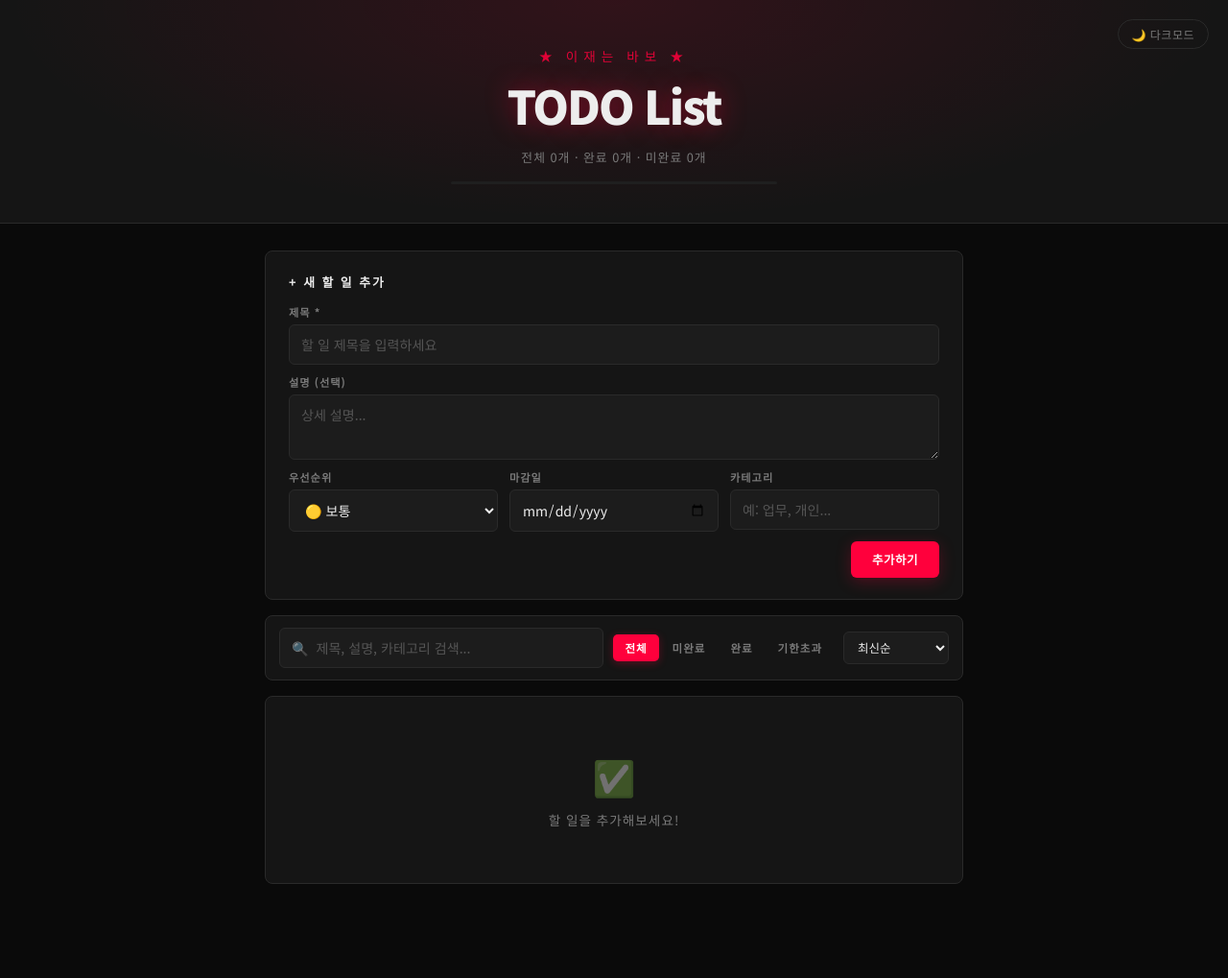
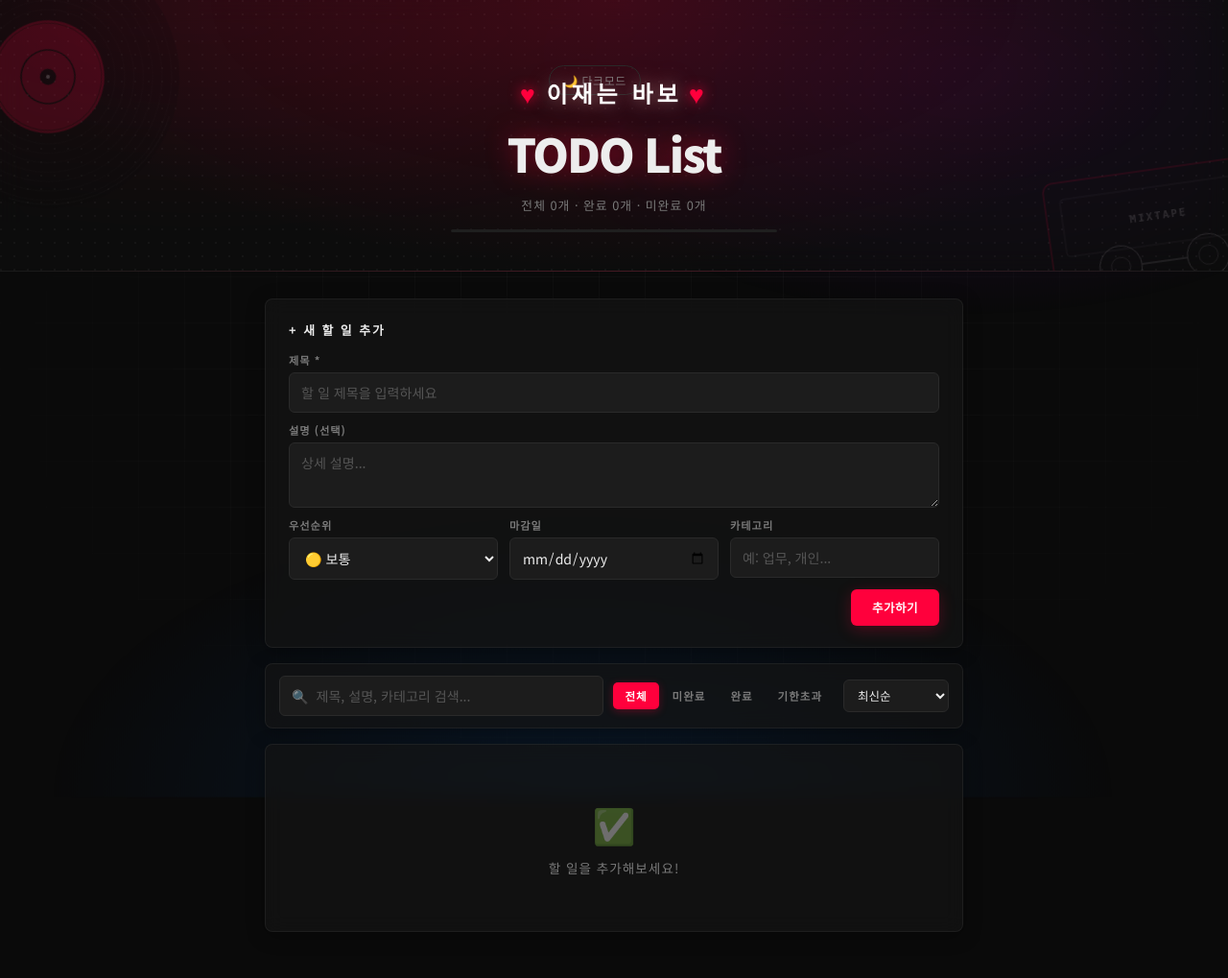
Before and after one commit to hywooga/FastApi-Todos, a FastAPI app: page / in a window 1280 px wide. Shown: the whole page at 96% size. Before the commit the page ends 921 px from the top, so only its background shows below. Run offline with FastAPI, Linux system fonts and the light colour scheme; data that the repository does not hold is empty.

Commit message:
UI 변경

```diff
--- a/fastapi-app/templates/index.html
+++ b/fastapi-app/templates/index.html
@@ -45,28 +45,104 @@
             color: var(--text);
             min-height: 100vh;
             -webkit-font-smoothing: antialiased;
+            position: relative;
+            overflow-x: hidden;
+        }
+        /* 오로라 글로우 (배경) */
+        body::before {
+            content: '';
+            position: fixed;
+            inset: 0;
+            z-index: -2;
+            background:
+                radial-gradient(ellipse 80% 50% at 20% 0%, rgba(255,0,60,0.18), transparent 60%),
+                radial-gradient(ellipse 60% 50% at 80% 10%, rgba(120,0,200,0.18), transparent 60%),
+                radial-gradient(ellipse 70% 60% at 50% 100%, rgba(0,120,255,0.12), transparent 60%);
+            animation: aurora 18s ease-in-out infinite alternate;
+        }
+        /* 미세한 그리드 패턴 (배경) */
+        body::after {
+            content: '';
+            position: fixed;
+            inset: 0;
+            z-index: -1;
+            background-image:
+                linear-gradient(rgba(255,255,255,0.025) 1px, transparent 1px),
+                linear-gradient(90deg, rgba(255,255,255,0.025) 1px, transparent 1px);
+            background-size: 48px 48px;
+            mask-image: radial-gradient(ellipse at center, black 30%, transparent 80%);
+            -webkit-mask-image: radial-gradient(ellipse at center, black 30%, transparent 80%);
+            pointer-events: none;
+        }
+        @keyframes aurora {
+            0%   { transform: translate(0, 0) scale(1); }
+            50%  { transform: translate(-3%, 2%) scale(1.05); }
+            100% { transform: translate(2%, -2%) scale(1.02); }
         }
 
         /* ── Header ── */
         .header {
-            background: var(--surface);
+            background: rgba(15, 15, 15, 0.55);
+            backdrop-filter: blur(14px);
+            -webkit-backdrop-filter: blur(14px);
             color: var(--text);
             padding: 48px 0 32px;
             text-align: center;
             position: relative;
-            border-bottom: 1px solid var(--border);
+            overflow: hidden;
+            border-bottom: 1px solid rgba(255,255,255,0.06);
             background-image:
-                radial-gradient(ellipse at top, rgba(255,0,60,0.12), transparent 70%);
+                radial-gradient(ellipse at top, rgba(255,0,60,0.18), transparent 70%),
+                radial-gradient(circle at 1px 1px, rgba(255,255,255,0.035) 1px, transparent 0);
+            background-size: auto, 14px 14px;
         }
+        /* 회전하는 LP 레코드 (헤더 좌측) */
+        .vinyl-deco {
+            position: absolute;
+            width: 280px;
+            height: 280px;
+            left: -90px;
+            top: -60px;
+            opacity: 0.18;
+            animation: spin 22s linear infinite;
+            pointer-events: none;
+            z-index: 0;
+        }
+        /* 카세트 테이프 라인 (헤더 우측) */
+        .tape-deco {
+            position: absolute;
+            width: 240px;
+            height: 140px;
+            right: -50px;
+            bottom: -30px;
+            opacity: 0.12;
+            transform: rotate(-8deg);
+            pointer-events: none;
+            z-index: 0;
+        }
+        .header > *:not(.vinyl-deco):not(.tape-deco) { position: relative; z-index: 1; }
+        @keyframes spin { to { transform: rotate(360deg); } }
         .header-tagline {
-            font-family: 'Bebas Neue', 'Noto Sans KR', sans-serif;
-            font-size: 0.85rem;
-            font-weight: 500;
-            letter-spacing: 6px;
-            color: var(--primary);
-            text-transform: uppercase;
-            margin-bottom: 6px;
-            opacity: 0.85;
+            font-family: 'Noto Sans KR', sans-serif;
+            font-size: 1.5rem;
+            font-weight: 700;
+            letter-spacing: 4px;
+            color: #ffffff;
+            margin-bottom: 10px;
+            text-shadow: 0 0 18px rgba(255,255,255,0.35), 0 0 30px rgba(255,0,60,0.3);
+        }
+        .header-tagline .heart {
+            color: #ff003c;
+            display: inline-block;
+            margin: 0 8px;
+            animation: heartbeat 1.4s ease-in-out infinite;
+            text-shadow: 0 0 12px rgba(255,0,60,0.8);
+        }
+        @keyframes heartbeat {
+            0%, 100% { transform: scale(1); }
+            25%      { transform: scale(1.18); }
+            50%      { transform: scale(1); }
+            75%      { transform: scale(1.12); }
         }
         .header h1 {
             font-family: 'Noto Sans KR', sans-serif;
@@ -133,11 +209,14 @@
 
         /* ── Add Form ── */
         .add-form {
-            background: var(--surface);
-            border: 1px solid var(--border);
+            background: rgba(21, 21, 21, 0.7);
+            backdrop-filter: blur(10px);
+            -webkit-backdrop-filter: blur(10px);
+            border: 1px solid rgba(255,255,255,0.06);
             border-radius: var(--radius);
             padding: 22px 24px;
             margin-bottom: 16px;
+            box-shadow: 0 4px 20px rgba(0,0,0,0.3);
         }
         .add-form h2 {
             font-size: 0.8rem;
@@ -222,8 +301,10 @@
 
         /* ── Controls ── */
         .controls {
-            background: var(--surface);
-            border: 1px solid var(--border);
+            background: rgba(21, 21, 21, 0.7);
+            backdrop-filter: blur(10px);
+            -webkit-backdrop-filter: blur(10px);
+            border: 1px solid rgba(255,255,255,0.06);
             border-radius: var(--radius);
             padding: 12px 14px;
             margin-bottom: 16px;
@@ -231,6 +312,7 @@
             gap: 10px;
             flex-wrap: wrap;
             align-items: center;
+            box-shadow: 0 4px 20px rgba(0,0,0,0.3);
         }
         .search-box { flex: 1; min-width: 180px; }
         .search-box input { width: 100%; }
@@ -263,12 +345,15 @@
         .todo-list { display: flex; flex-direction: column; gap: 8px; }
 
         .todo-card {
-            background: var(--surface);
-            border: 1px solid var(--border);
+            background: rgba(21, 21, 21, 0.7);
+            backdrop-filter: blur(10px);
+            -webkit-backdrop-filter: blur(10px);
+            border: 1px solid rgba(255,255,255,0.06);
             border-radius: var(--radius);
             padding: 14px 16px;
             border-left: 3px solid var(--border);
             transition: border-color 0.15s, box-shadow 0.15s, transform 0.15s;
+            box-shadow: 0 4px 20px rgba(0,0,0,0.3);
         }
         .todo-card:hover {
             box-shadow: var(--shadow-lg);
@@ -356,9 +441,12 @@
             text-align: center;
             padding: 56px 24px;
             color: var(--text-muted);
-            background: var(--surface);
-            border: 1px solid var(--border);
+            background: rgba(21, 21, 21, 0.7);
+            backdrop-filter: blur(10px);
+            -webkit-backdrop-filter: blur(10px);
+            border: 1px solid rgba(255,255,255,0.06);
             border-radius: var(--radius);
+            box-shadow: 0 4px 20px rgba(0,0,0,0.3);
         }
         .empty-state .icon { font-size: 2.25rem; margin-bottom: 10px; opacity: 0.4; }
         .empty-state p { font-size: 0.85rem; letter-spacing: 1px; text-transform: uppercase; }
@@ -383,8 +471,41 @@
 <body>
 
 <div class="header">
+    <!-- 회전하는 LP 레코드 -->
+    <svg class="vinyl-deco" viewBox="0 0 200 200" aria-hidden="true">
+        <circle cx="100" cy="100" r="98" fill="#0a0a0a"/>
+        <g fill="none" stroke="#3a3a3a" stroke-width="0.3" opacity="0.7">
+            <circle cx="100" cy="100" r="92"/>
+            <circle cx="100" cy="100" r="85"/>
+            <circle cx="100" cy="100" r="78"/>
+            <circle cx="100" cy="100" r="71"/>
+            <circle cx="100" cy="100" r="64"/>
+            <circle cx="100" cy="100" r="57"/>
+            <circle cx="100" cy="100" r="50"/>
+        </g>
+        <circle cx="100" cy="100" r="42" fill="#ff003c"/>
+        <circle cx="100" cy="100" r="40" fill="none" stroke="#000" stroke-width="0.4"/>
+        <circle cx="100" cy="100" r="20" fill="none" stroke="#0a0a0a" stroke-width="1"/>
+        <circle cx="100" cy="100" r="6" fill="#0a0a0a"/>
+        <circle cx="100" cy="100" r="1.5" fill="#fff"/>
+        <!-- 반사광 -->
+        <path d="M 100 5 A 95 95 0 0 1 195 100" fill="none" stroke="#fff" stroke-width="0.5" opacity="0.15"/>
+    </svg>
+
+    <!-- 카세트 테이프 -->
+    <svg class="tape-deco" viewBox="0 0 240 140" aria-hidden="true">
+        <rect x="4" y="4" width="232" height="132" rx="10" fill="none" stroke="#ff003c" stroke-width="1.5"/>
+        <rect x="20" y="22" width="200" height="60" rx="4" fill="none" stroke="#fff" stroke-width="0.8" opacity="0.5"/>
+        <circle cx="74" cy="100" r="22" fill="none" stroke="#fff" stroke-width="1"/>
+        <circle cx="74" cy="100" r="10" fill="none" stroke="#fff" stroke-width="0.6"/>
+        <circle cx="166" cy="100" r="22" fill="none" stroke="#fff" stroke-width="1"/>
+        <circle cx="166" cy="100" r="10" fill="none" stroke="#fff" stroke-width="0.6"/>
+        <line x1="96" y1="100" x2="144" y2="100" stroke="#fff" stroke-width="2" opacity="0.6"/>
+        <text x="120" y="56" text-anchor="middle" fill="#fff" font-family="monospace" font-size="11" font-weight="bold" letter-spacing="2">MIXTAPE</text>
+    </svg>
+
     <button class="dark-toggle" id="dark-toggle" onclick="toggleDark()">🌙 다크모드</button>
-    <div class="header-tagline">★ 이재는 바보 ★</div>
+    <div class="header-tagline"><span class="heart">♥</span>이재는 바보<span class="heart">♥</span></div>
     <h1>TODO List</h1>
     <div class="stats" id="stats">불러오는 중...</div>
     <div class="progress-wrap">
```
